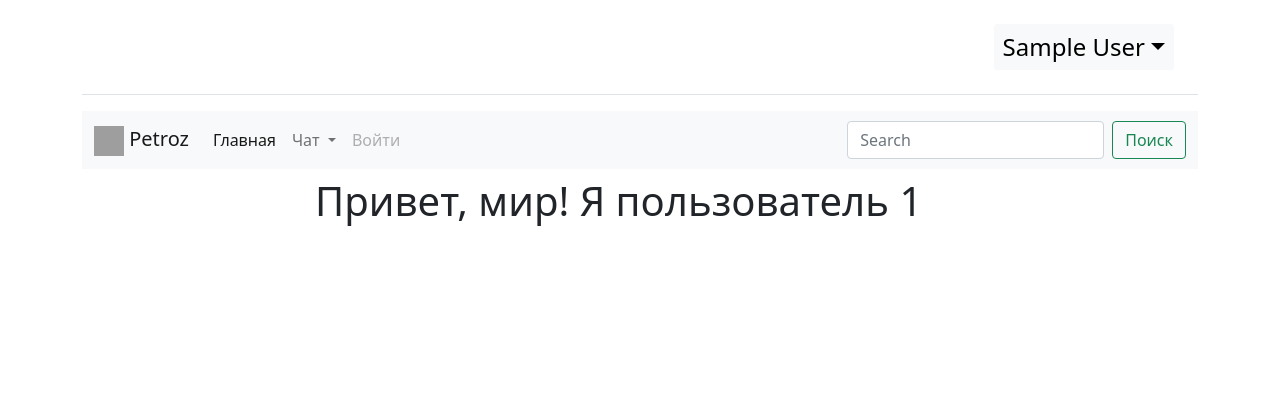
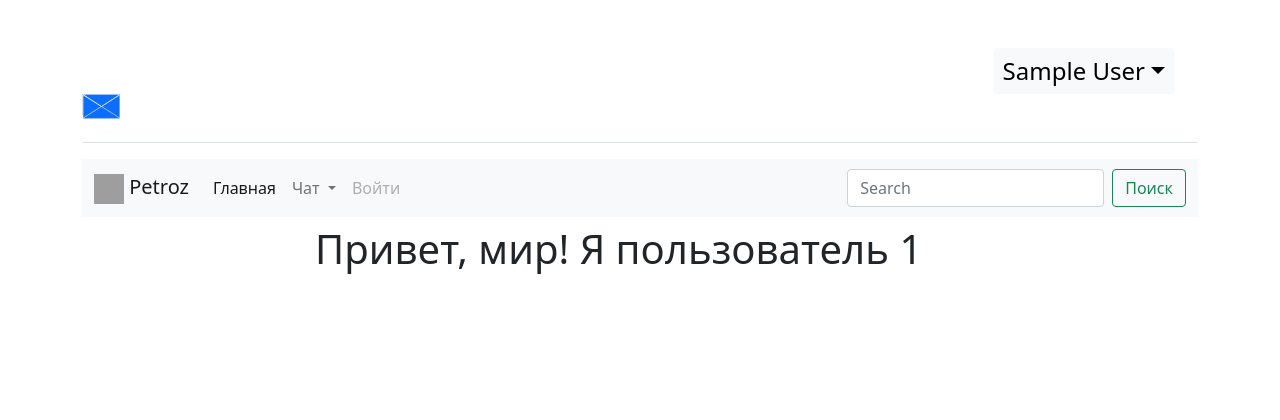
Before and after one commit to petrozx/autoload, a PHP site: page / in a window 1280 px wide. Shown: the top 420 px of the page. Run offline with PHP 8.4, Linux system fonts and the light colour scheme; the visitor is signed in with stand-in values (Sample User, id 1); data that the repository does not hold is empty; some libraries are stand-ins or nearby versions; grey boxes are pictures that could not be loaded.

Commit message:
Refactoring-error

```diff
--- a/content/main.php
+++ b/content/main.php
@@ -48,12 +48,12 @@
     </symbol>
     </svg>
         <div class="container-lg">
-            <div class="py-4 mb-3 border-bottom profile">
+            <div class="py-5 mb-3 border-bottom profile">
                 <div class="text-end">
                 <div class="dropdown">
                     <div class="col-12 d-flex justify-content-end align-items-center profile__name">
                         <?=empty($_SESSION['auth'])?'<span class="fs-4">Гость</span>'
-                        :'<a class="fs-4 me-4 btn btn-light btn-sm dropdown-toggle position-relative" role="button" id="dropdownMenuLink" data-bs-toggle="dropdown" aria-expanded="false">'.$_SESSION['auth']['name'].
+                        :'<a class="fs-4 me-4 btn btn-light btn-sm dropdown-toggle position-relative profile__name" role="button" id="dropdownMenuLink" data-bs-toggle="dropdown" aria-expanded="false">'.$_SESSION['auth']['name'].
                         '</a>
                         <ul class="dropdown-menu" aria-labelledby="dropdownMenuLink">
                         <li><a class="dropdown-item" href="/profile">Профиль</a></li>
--- a/css/style.css
+++ b/css/style.css
@@ -6,9 +6,9 @@
     z-index: 5;
 }
 
-.message {
+.new-message {
     position: absolute;
-    top: 15px;
+    top: 30px;
     right: 4rem;
     display: none;
 }
@@ -31,11 +31,11 @@
     position: absolute;
     z-index: 1;
 }
-.message:hover .message__intro{
+.new-message:hover .message__intro{
     animation: top 0.3s ease-in 0.5s forwards;
 }
 
-.message:hover .message__top {
+.new-message:hover .message__top {
     animation: open 0.4s ease-in 0s forwards;
 }
 
```
